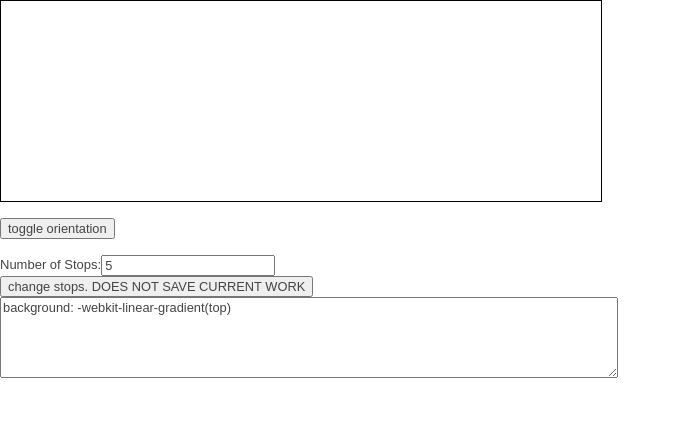
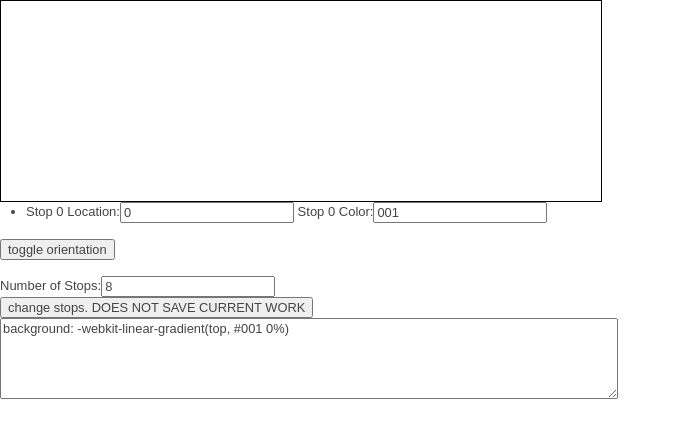
Before and after one commit to cmcculloh/css-3-gradient-generator, a PHP site: page /?numstops=1 in a window 1280 px wide. Shown: the top 438 px of the page, without its empty margins (0-681 px from the left). Run offline with PHP 8.4, Linux system fonts and the light colour scheme; some libraries are stand-ins or nearby versions.

Commit message:
(master) adjusted default tab stops

```diff
--- a/index.php
+++ b/index.php
@@ -53,15 +53,39 @@
         <ul><?php
           $numstops = $_GET["numstops"];
           if(!isset($numstops)){
-            $numstops=5;
+            $numstops=8;
           }
           $stopdistribution = 100/$numstops;
 
-          for($i=1;$i<$numstops;$i++){
+          for($i=0;$i<$numstops;$i++){
             echo '<li>';
             $stop = $i * $stopdistribution;
             echo '<label for="stop'.$i.'location">Stop '.$i.' Location:</label><input type="number" min="0" step="0.001" value="'.$stop.'" id="stop' . $i . 'location" name="stop'. $i . 'location">';
-            $color = $i . $i . $i;
+            $b = 10 - $i;
+            if($b < 0){
+              $b = $b * -1;
+            }
+            if($i < 10){
+              $color = $i . $i . $b;
+            }else if($i < 20){
+              $color = ($i * 5) . $i . $b;
+            }else if($i < 30){
+              $color = ($i * 3) . $i . $b;
+            }else if($i < 50){
+              $color = ($i * 2) . $i . $b;
+            }else{
+              $color = $i . $i . $b;
+            }
+
+            if(strlen($color) > 3 && strlen($color) < 6){
+              if(strlen($color) == 4){
+                $color = substr($color, 0, 3);
+              }else{
+                $color.= 0;
+              }
+            }else if(strlen($color) > 6){
+              $color = substr($color, 0, 6);
+            }
             echo ' <label for="stop'.$i.'color">Stop '.$i.' Color:</label><input type="text" value="' . $color . '" id="stop' . $i . 'color" name="stop'. $i . 'color">';
             echo '</li>';
           }
@@ -70,7 +94,7 @@
         <p><input type="button" value="toggle orientation" id="toggleorientation"></p>
         <br>
       <form>
-        <label for="numstops">Number of Stops:</label><input type="number" min="0" step="1" value="5" name="numstops" id="numstops"><br>
+        <label for="numstops">Number of Stops:</label><input type="number" min="0" step="1" value="8" name="numstops" id="numstops"><br>
 
         <input type="submit" value="change stops. DOES NOT SAVE CURRENT WORK">
       </form>
```
